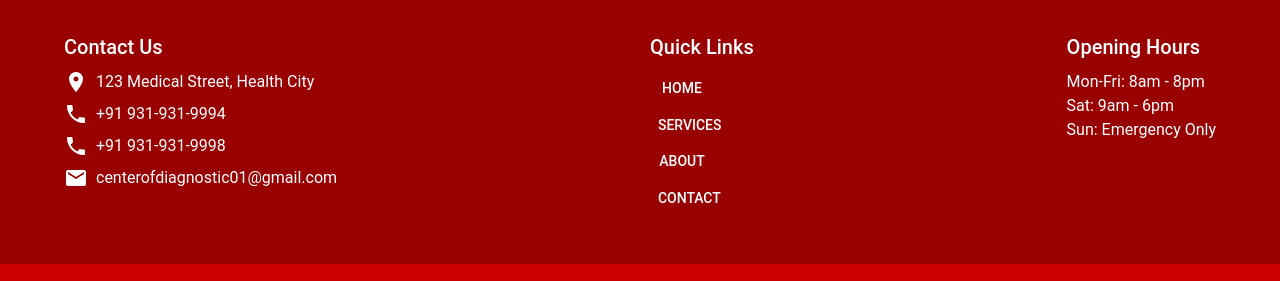
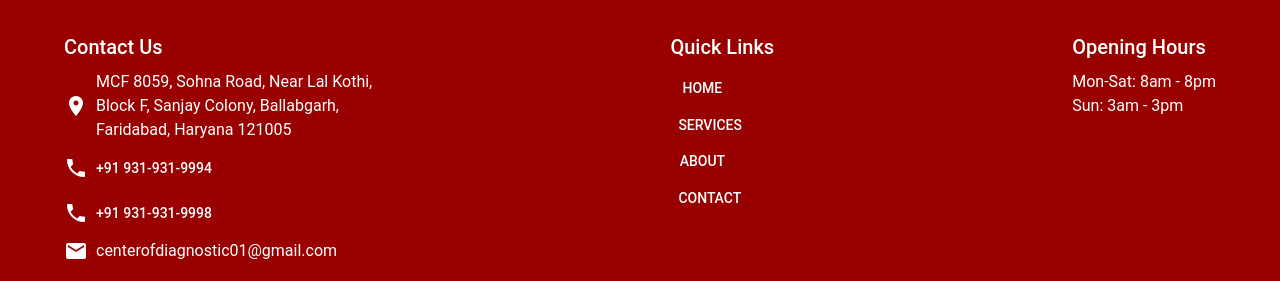
Before and after one commit to nileshrawatp1/center-of-diagnostics, a React (Vite) app: page / in a window 1280 px wide. Shown: the part 1983-2264 px from the top of the page. Built offline with nearby package versions, Linux system fonts and the light colour scheme.

Commit message:
Footer updated with address and dial feature and timings too

```diff
--- a/src/App.jsx
+++ b/src/App.jsx
@@ -31,6 +31,7 @@ const theme = createTheme({
         },
         background: {
             default: '#ffffff',
+            blue: '#5edef0'
         },
     },
     typography: {
--- a/src/components/Footer.jsx
+++ b/src/components/Footer.jsx
@@ -29,15 +29,56 @@ const Footer = () => {
                             <Typography variant="h6" gutterBottom>Contact Us</Typography>
                             <Box sx={{ display: 'flex', alignItems: 'center', mb: 1 }}>
                                 <LocationOn sx={{ mr: 1 }} />
-                                <Typography>123 Medical Street, Health City</Typography>
+                                <Typography
+                                    variant="body1"
+                                    sx={{
+                                        whiteSpace: 'pre-line', // Preserves line breaks
+                                        maxWidth: 400, // Optional: Set max width for better wrapping
+                                        textAlign: 'left' // Adjust alignment as needed
+                                    }}
+                                >
+                                    {`MCF 8059, Sohna Road, Near Lal Kothi,
+                                      Block F, Sanjay Colony, Ballabgarh,
+                                      Faridabad, Haryana 121005`}
+                                </Typography>
                             </Box>
                             <Box sx={{ display: 'flex', alignItems: 'center', mb: 1 }}>
-                                <Phone sx={{ mr: 1 }} />
-                                <Typography>+91 931-931-9994</Typography>
+                                <Phone />
+                                <Typography>
+                                    <Button
+                                        component="a"
+                                        href="tel:9319319994"
+                                        sx={{
+                                            color: 'background.default',
+                                            '&:hover': {
+                                                color: 'background.blue',
+                                                backgroundColor: 'transparent',
+                                                fontWeight: 'bolder',
+                                            }
+                                        }}
+                                    >
+                                        +91 931-931-9994
+                                    </Button>
+                                </Typography>
                             </Box>
                             <Box sx={{ display: 'flex', alignItems: 'center', mb: 1 }}>
-                                <Phone sx={{ mr: 1 }} />
-                                <Typography>+91 931-931-9998</Typography>
+                                <Phone />
+                                <Typography>
+                                    <Button
+                                        component="a"
+                                        href="tel:9319319998"
+                                        sx={{
+                                            color: 'background.default',
+                                            '&:hover': {
+                                                color: 'background.blue',
+                                                backgroundColor: 'transparent',
+                                                fontWeight: 'bolder',
+                                            }
+                                        }}
+                                    >
+                                        +91 931-931-9998
+                                    </Button>
+                                </Typography>
                             </Box>
                             <Box sx={{ display: 'flex', alignItems: 'center' }}>
                                 <Email sx={{ mr: 1 }} />
@@ -56,9 +97,8 @@ const Footer = () => {
                         </Grid>
                         <Grid item xs={12} md={4}>
                             <Typography variant="h6" gutterBottom>Opening Hours</Typography>
-                            <Typography>Mon-Fri: 8am - 8pm</Typography>
-                            <Typography>Sat: 9am - 6pm</Typography>
-                            <Typography>Sun: Emergency Only</Typography>
+                            <Typography>Mon-Sat: 8am - 8pm</Typography>
+                            <Typography>Sun: 3am - 3pm</Typography>
                         </Grid>
                     </Grid>
                 </Container>
```
